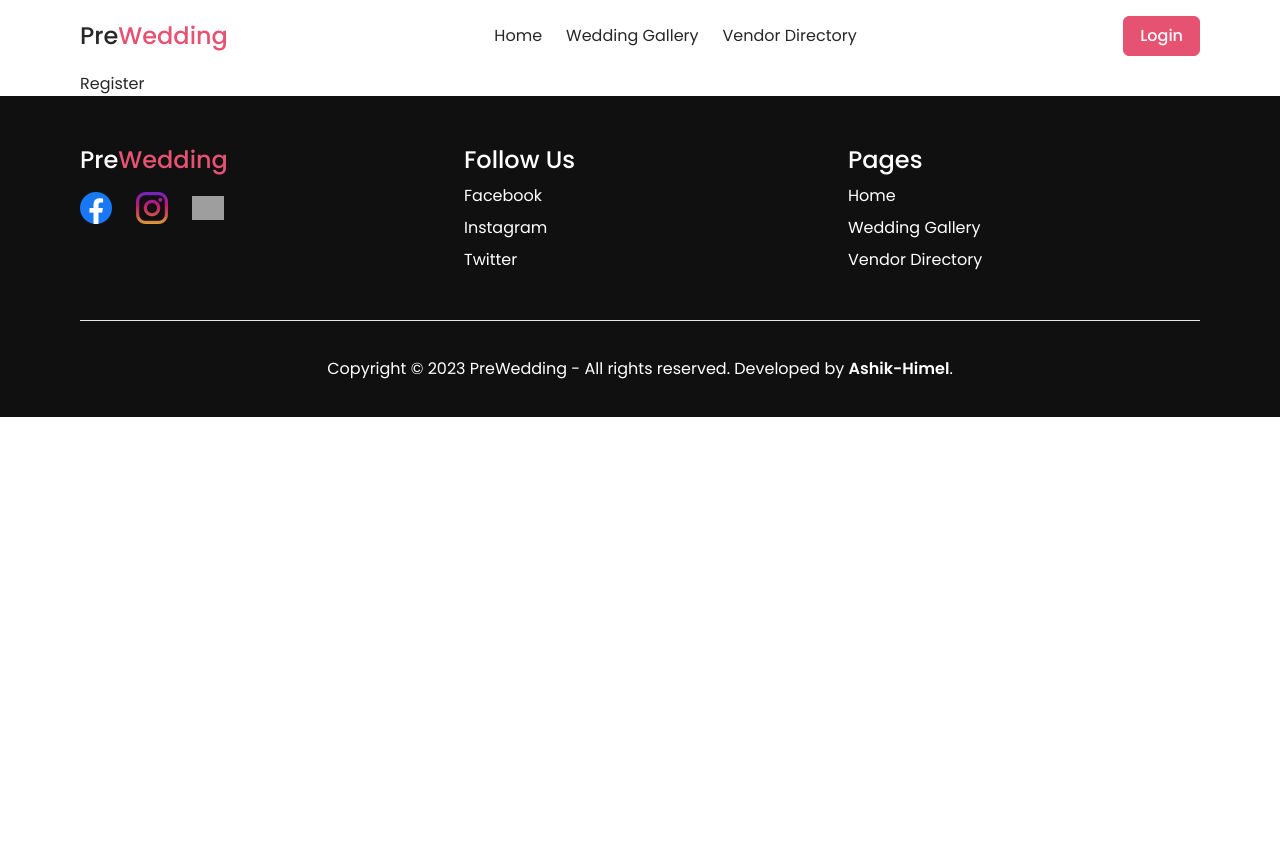
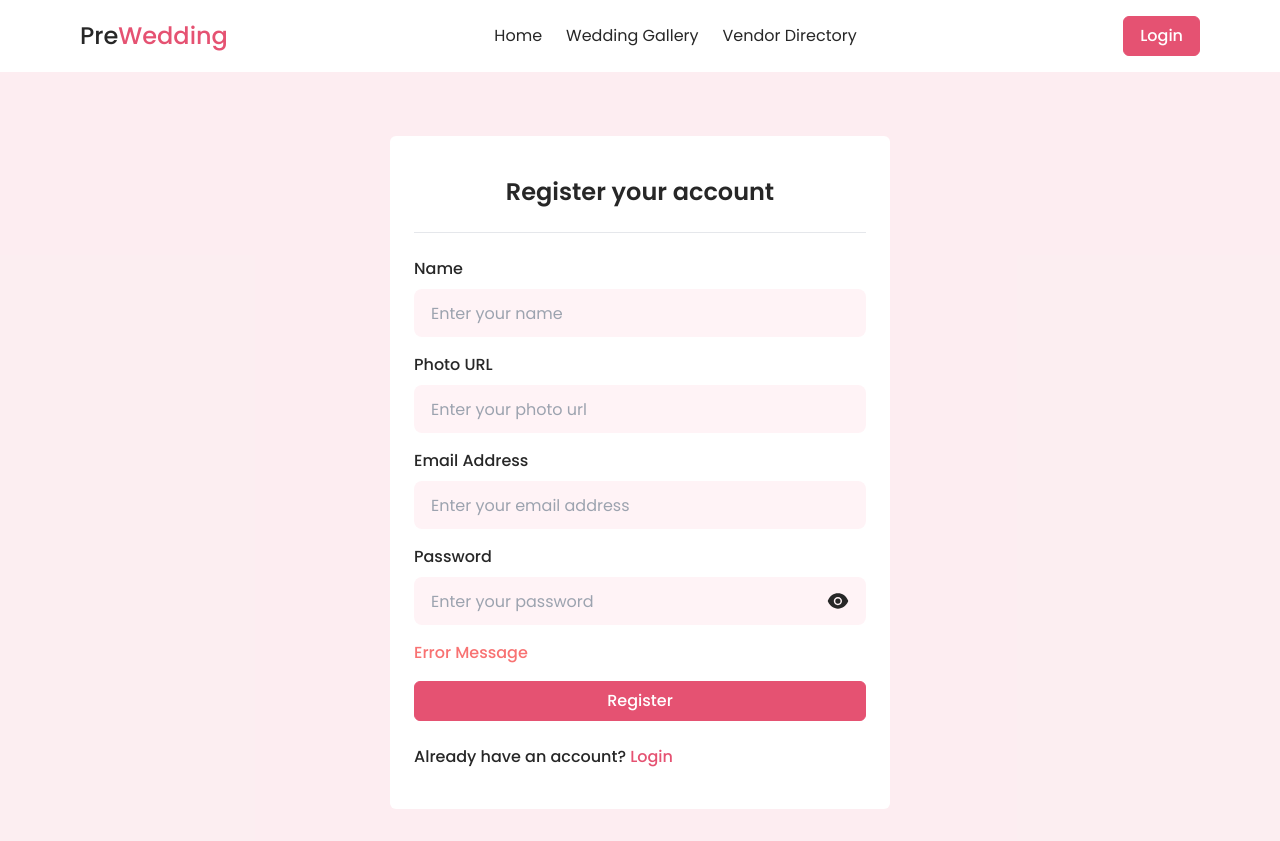
Before and after one commit to Ashik-Himel/pre-wedding, a React (Vite) app: page /register in a window 1280 px wide. Before the commit the page ends 800 px from the top, so only its background shows below. Built offline with nearby package versions, Linux system fonts and the light colour scheme; grey boxes are pictures that could not be loaded; some icons are missing.

Commit message:
login and register page added

```diff
--- a/src/components/Footer.jsx
+++ b/src/components/Footer.jsx
@@ -1,11 +1,15 @@
-import { Link } from "react-router-dom";
+import { Link, useLocation } from "react-router-dom";
 import fbIcon from "../assets/images/facebook.png";
 import instaIcon from "../assets/images/instagram.png";
 import twitterIcon from "../assets/images/twitter.png";
 
 const Footer = () => {
+  const {pathname}= useLocation();
+
   return (
-    <footer className="bg-[#111010] text-white">
+    <>
+      {
+        pathname === '/login' || pathname === '/register' ? "" : <footer className="bg-[#111010] text-white">
           <div className="container">
             {/* Main Footer */}
             <div className="py-12 flex flex-col sm:flex-row gap-8 justify-between [&>*]:flex-1">
@@ -50,6 +54,8 @@ const Footer = () => {
             </div>
           </div>
         </footer>
+      }
+    </>
   );
 };
 
--- a/src/components/header/Navbar.jsx
+++ b/src/components/header/Navbar.jsx
@@ -9,13 +9,13 @@ const Navbar = () => {
   return (
     <nav className="py-4 flex justify-between items-center gap-4">
       <div className="flex items-center gap-4">
-        <div className="md:hidden text-2xl" onClick={() => setDrawerShow(true)}>
+        <div className="md:hidden text-2xl cursor-pointer" onClick={() => setDrawerShow(true)}>
           <RiMenu2Fill />
         </div>
         <Link to='/' className="text-2xl font-medium">Pre<span className="text-primary">Wedding</span></Link>
       </div>
-      <ul className="bg-white md:bg-none flex flex-col md:flex-row justify-center items-center gap-6 fixed -left-full top-0 bottom-0 md:static w-full max-w-[300px] md:w-auto md:max-w-none [box-shadow:10px_0px_30px_30px_rgba(0,0,0,0.3)] md:shadow-none me-8 md:me-0 transition-[left] [&_a]:text-xl md:[&_a]:text-base" style={drawerShow ? {left: 0} : {}}>
-        <FaCircleXmark className="md:hidden text-3xl text-primary absolute right-6 top-6 cursor-progress" onClick={() => setDrawerShow(false)} />
+      <ul className="bg-white md:bg-none flex flex-col md:flex-row justify-center items-center gap-6 fixed -left-full top-0 bottom-0 md:static w-full max-w-[300px] md:w-auto md:max-w-none [box-shadow:10px_0px_30px_30px_rgba(0,0,0,0.3)] md:shadow-none me-8 md:me-0 transition-[left] [&_a]:text-xl md:[&_a]:text-base z-10" style={drawerShow ? {left: 0} : {}}>
+        <FaCircleXmark className="md:hidden text-3xl text-primary absolute right-6 top-6 cursor-pointer" onClick={() => setDrawerShow(false)} />
         <li>
           <NavLink to='/' className={({isActive}) => isActive ? 'text-primary font-semibold border-b-2 border-primary' : ''} onClick={() => setDrawerShow(false)}>Home</NavLink>
         </li>
--- a/src/pages/private/Login.jsx
+++ b/src/pages/private/Login.jsx
@@ -1,15 +1,41 @@
+import { useState } from "react";
 import { Helmet } from "react-helmet-async";
+import { AiFillEye, AiFillEyeInvisible } from 'react-icons/ai';
+import { Link } from "react-router-dom";
 
 const Login = () => {
+  const [showPass, setShowPass] = useState(false);
+  const [errorMsg, setErrorMsg] = useState('Error Message');
+
   return (
     <main>
       <Helmet>
         <title>Login - PreWedding</title>
       </Helmet>
 
-      <section>
+      <section className="bg-[rgba(229,84,115,0.1)] min-h-[calc(100vh-72px)] py-8 md:pt-16">
         <div className="container">
-          <h2>Login</h2>
+          <div className="bg-white w-full max-w-[500px] mx-auto px-6 py-10 rounded-md">
+            <h2 className="text-2xl font-semibold text-center">Login your account</h2>
+            <hr className="my-6" />
+            <form className="[&>*]:block">
+              <label htmlFor="email" className="font-medium mb-2">Email Address</label>
+              <input className="input w-full bg-[rgba(255,141,166,0.1)] mb-4" type="email" name="email" id="email" placeholder="Enter your email address" required />
+
+              <label htmlFor="password" className="font-medium mb-2">Password</label>
+              <div className="relative mb-4">
+                <input className="input w-full bg-[rgba(255,141,166,0.1)]" type={showPass ? "text" : "password"} name="password" id="password" placeholder="Enter your password" required />
+                <div className="absolute top-1/2 right-4 -translate-y-1/2 text-2xl cursor-pointer">
+                  {
+                    showPass ? <AiFillEyeInvisible onClick={() => setShowPass(!showPass)} /> : <AiFillEye onClick={() => setShowPass(!showPass)} />
+                  }
+                </div>
+              </div>
+              <p className="text-error font-medium mb-4">{errorMsg}</p>
+              <button type="submit" className="btn btn-primary w-full mb-6">Login</button>
+            </form>
+            <p className="font-medium">Don&apos;t have an account? <Link to='/register' className="text-primary">Register</Link></p>
+          </div>
         </div>
       </section>
     </main>
--- a/src/pages/private/Register.jsx
+++ b/src/pages/private/Register.jsx
@@ -1,15 +1,47 @@
+import { useState } from "react";
 import { Helmet } from "react-helmet-async";
+import { AiFillEye, AiFillEyeInvisible } from 'react-icons/ai';
+import { Link } from "react-router-dom";
 
 const Register = () => {
+  const [showPass, setShowPass] = useState(false);
+  const [errorMsg, setErrorMsg] = useState('Error Message');
+
   return (
     <main>
       <Helmet>
         <title>Register - PreWedding</title>
       </Helmet>
 
-      <section>
+      <section className="bg-[rgba(229,84,115,0.1)] min-h-[calc(100vh-72px)] py-8 md:pt-16">
         <div className="container">
-          <h2>Register</h2>
+          <div className="bg-white w-full max-w-[500px] mx-auto px-6 py-10 rounded-md">
+            <h2 className="text-2xl font-semibold text-center">Register your account</h2>
+            <hr className="my-6" />
+            <form className="[&>*]:block">
+              <label htmlFor="name" className="font-medium mb-2">Name</label>
+              <input className="input w-full bg-[rgba(255,141,166,0.1)] mb-4" type="text" name="name" id="name" placeholder="Enter your name" required />
+
+              <label htmlFor="photo" className="font-medium mb-2">Photo URL</label>
+              <input className="input w-full bg-[rgba(255,141,166,0.1)] mb-4" type="text" name="photo" id="photo" placeholder="Enter your photo url" required />
+
+              <label htmlFor="email" className="font-medium mb-2">Email Address</label>
+              <input className="input w-full bg-[rgba(255,141,166,0.1)] mb-4" type="email" name="email" id="email" placeholder="Enter your email address" required />
+
+              <label htmlFor="password" className="font-medium mb-2">Password</label>
+              <div className="relative mb-4">
+                <input className="input w-full bg-[rgba(255,141,166,0.1)]" type={showPass ? "text" : "password"} name="password" id="password" placeholder="Enter your password" required />
+                <div className="absolute top-1/2 right-4 -translate-y-1/2 text-2xl cursor-pointer">
+                  {
+                    showPass ? <AiFillEyeInvisible onClick={() => setShowPass(!showPass)} /> : <AiFillEye onClick={() => setShowPass(!showPass)} />
+                  }
+                </div>
+              </div>
+              <p className="text-error font-medium mb-4">{errorMsg}</p>
+              <button type="submit" className="btn btn-primary w-full mb-6">Register</button>
+            </form>
+            <p className="font-medium">Already have an account? <Link to='/login' className="text-primary">Login</Link></p>
+          </div>
         </div>
       </section>
     </main>
```
Also changed, not shown: 5 other files (tests, documents, lock files or other folders). Lines whose indentation alone changed are shown as unchanged.
